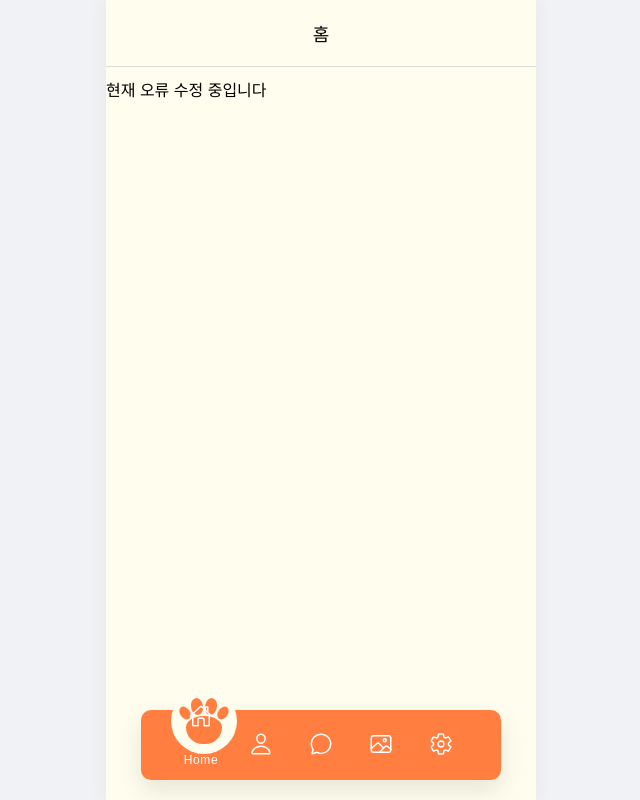
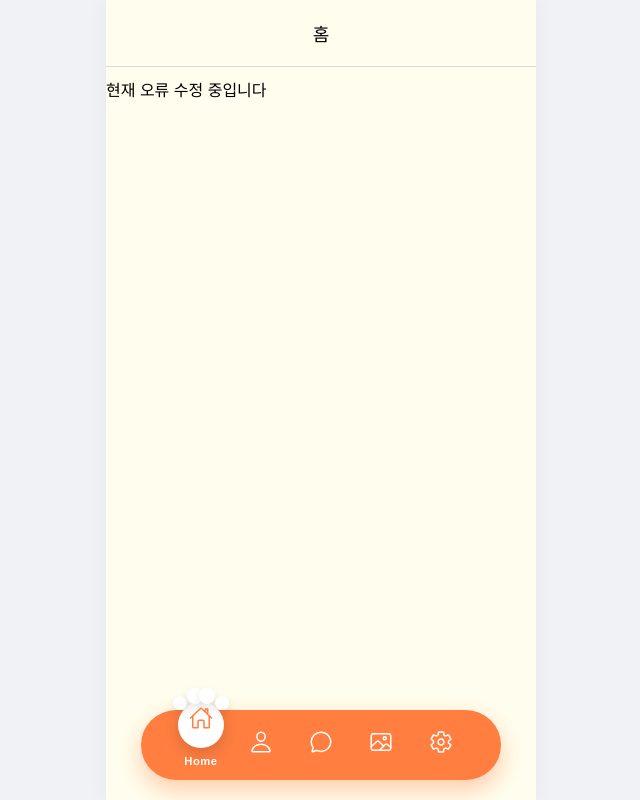
Before and after one commit to allofneed/test_haru, a Flask app: page /index in a window 1280 px wide. Shown: the whole page, without its empty margins (319-959 px from the left). Run offline with Flask 3, Linux system fonts and the light colour scheme; parts of the project's set-up code (start-up, migrations or seed data) failed here and were passed over; some web fonts are replaced.

Commit message:
dog_foot

```diff
--- a/static/css/bottom_nav.css
+++ b/static/css/bottom_nav.css
@@ -9,8 +9,8 @@
     display: flex;
     justify-content: center;
     align-items: center;
-    border-radius: 10px;
-    box-shadow: 0 10px 25px rgba(0, 0, 0, 0.1);
+    border-radius: 35px;
+    box-shadow: 0 10px 25px rgba(255, 126, 64, 0.4);
 }
 
 .navigation ul {
@@ -35,6 +35,7 @@
     align-items: center;
     flex-direction: column;
     width: 100%;
+    height: 100%;
     text-align: center;
     font-weight: 500;
     text-decoration: none;
@@ -46,113 +47,87 @@
     line-height: 75px;
     font-size: 1.5rem;
     text-align: center;
-    transition: 0.5s;
+    transition: 0.5s cubic-bezier(0.68, -0.55, 0.265, 1.55);
     color: #ffffff;
 }
 
 .navigation ul li.active a .icon {
-    transform: translateY(-28px);
-    color: #ffffff;
+    transform: translateY(-24px);
+    color: #ff7e40;
+    z-index: 3;
 }
 
 .navigation ul li a .text {
     position: absolute;
     color: #ffffff;
-    font-weight: 500;
-    font-size: 0.75em;
+    font-weight: 600;
+    font-size: 0.7em;
     letter-spacing: 0.05em;
     transition: 0.5s;
     opacity: 0;
-    transform: translateY(20px);
+    transform: translateY(15px);
 }
 
 .navigation ul li.active a .text {
-    transform: translateY(12px);
+    transform: translateY(16px);
     opacity: 1;
 }
 
 .indicator {
     position: absolute;
-    top: -22px;
-    width: 66px;
-    height: 66px;
-    background: #fffeee;
-    border-radius: 50%;
-    transition: 0.5s;
+    top: -16px;
+    width: 60px;
+    height: 60px;
+    transition: 0.5s cubic-bezier(0.68, -0.55, 0.265, 1.55);
     z-index: 1;
+    pointer-events: none;
 }
 
 .paw-main {
     position: absolute;
-    bottom: 10px;
+    bottom: 6px;
     left: 50%;
     transform: translateX(-50%);
-    width: 36px;
-    height: 28px;
-    background: #ff7e40;
-    border-radius: 50% 50% 45% 45% / 40% 40% 60% 60%;
+    width: 46px;
+    height: 46px;
+    background: #ffffff;
+    border-radius: 50%;
+    box-shadow: 0 5px 15px rgba(0, 0, 0, 0.15);
 }
 
 .toe {
     position: absolute;
-    background: #ff7e40;
+    background: #ffffff;
     border-radius: 50%;
+    box-shadow: 0 4px 10px rgba(0, 0, 0, 0.1);
 }
 
 .toe1 {
-    width: 10px;
+    width: 14px;
     height: 14px;
-    top: 18px;
-    left: 9px;
-    transform: rotate(-35deg);
+    top: 2px;
+    left: 2px;
 }
 
 .toe2 {
-    width: 12px;
-    height: 17px;
-    top: 10px;
-    left: 20px;
-    transform: rotate(-10deg);
+    width: 16px;
+    height: 16px;
+    top: -6px;
+    left: 16px;
 }
 
 .toe3 {
-    width: 12px;
-    height: 17px;
-    top: 10px;
-    right: 20px;
-    transform: rotate(10deg);
+    width: 16px;
+    height: 16px;
+    top: -6px;
+    right: 16px;
 }
 
 .toe4 {
-    width: 10px;
+    width: 14px;
     height: 14px;
-    top: 18px;
-    right: 9px;
-    transform: rotate(35deg);
-}
-
-.indicator::before {
-    content: '';
-    position: absolute;
-    top: 22px;
-    left: -20px;
-    width: 20px;
-    height: 20px;
-    background: transparent;
-    border-bottom-right-radius: 20px;
-    box-shadow: 0 10px 0 0 #ff7e40;
-}
-
-.indicator::after {
-    content: '';
-    position: absolute;
-    top: 22px;
-    right: -20px;
-    width: 20px;
-    height: 20px;
-    background: transparent;
-    border-bottom-left-radius: 20px;
-    box-shadow: 0 10px 0 0 #ff7e40;
+    top: 2px;
+    right: 2px;
 }
 
 .navigation ul li:nth-child(1).active ~ .indicator { transform: translateX(calc(60px * 0)); }
--- a/templates/layout/bottom_nav.html
+++ b/templates/layout/bottom_nav.html
@@ -32,7 +32,7 @@
     </li>
 
     <div class="indicator">
-      <div class="paw-main"></div>
+      <span class="paw-main"></span>
       <span class="toe toe1"></span>
       <span class="toe toe2"></span>
       <span class="toe toe3"></span>
```
